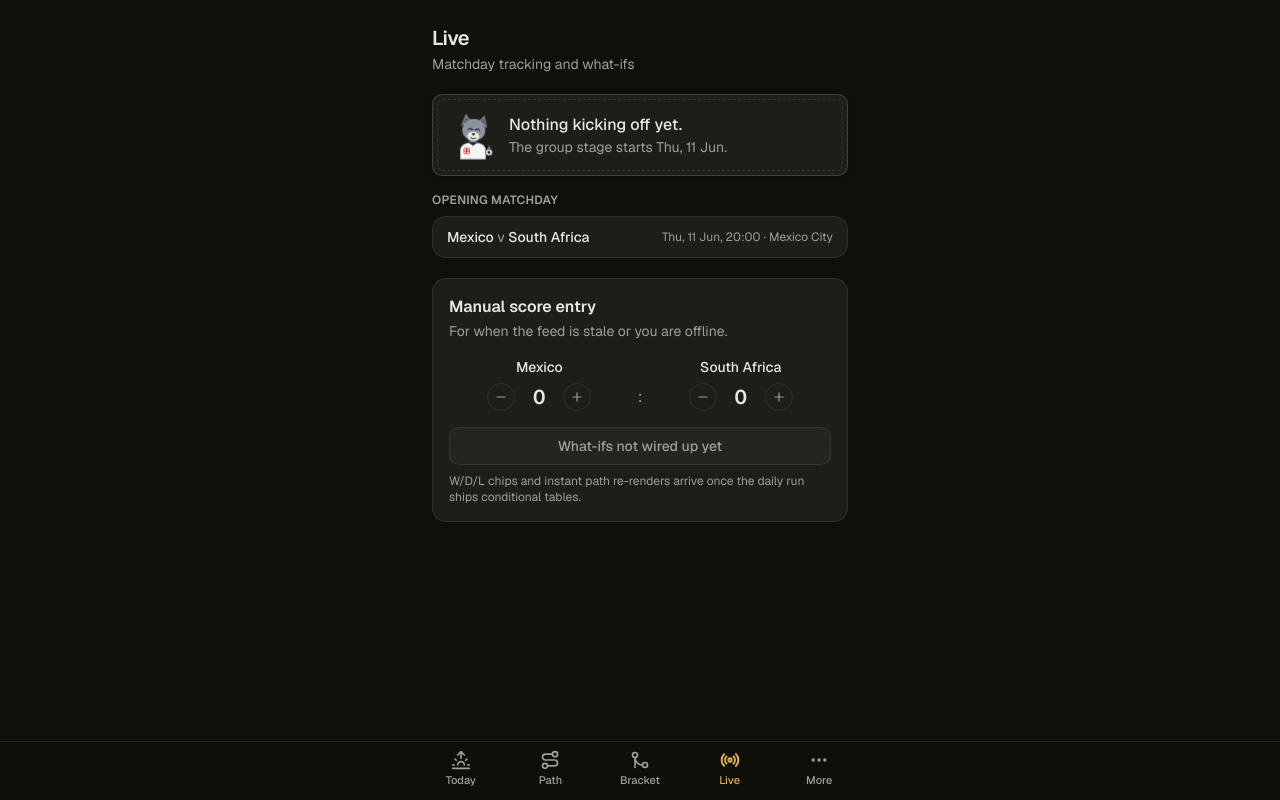
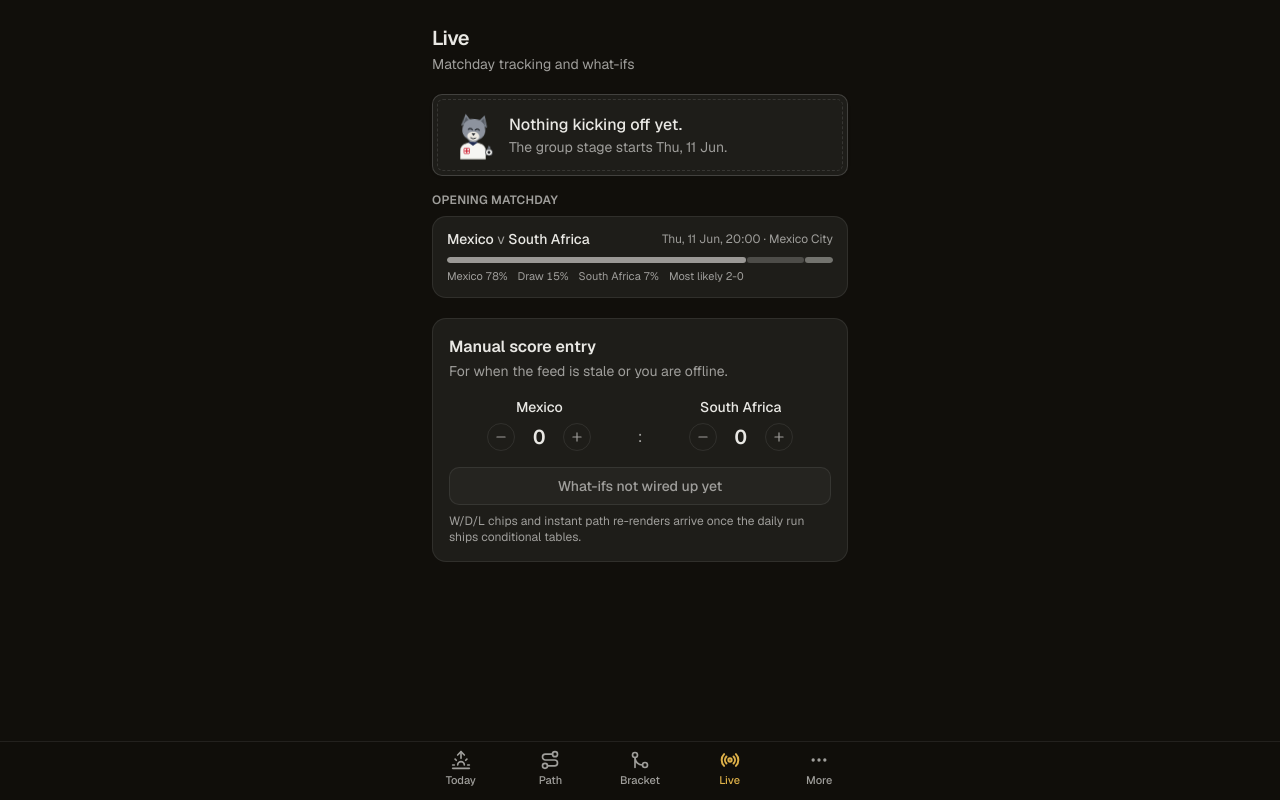
Before and after one commit to jonahanton/wolves-ai, a Next.js app in the folder web/: page /live in a window 1280 px wide. Built offline with nearby package versions, Linux system fonts and the light colour scheme; no server answers.

Commit message:
Show per-match forecast probabilities on the Live tab

```diff
--- a/web/src/app/live/page.tsx
+++ b/web/src/app/live/page.tsx
@@ -1,9 +1,11 @@
-import { MatchList } from "@/components/live/match-list";
+import { LiveBoard } from "@/components/live/live-board";
 import { ScoreEntry } from "@/components/live/score-entry";
 import { PageHeader } from "@/components/shell/page-header";
+import { buildLiveFixtures } from "@/lib/live-view";
 import { loadLatestSnapshot } from "@/lib/load-snapshot";
 import { groupStageStart, nextMatchday } from "@/lib/schedule";
 import { teamNames } from "@/lib/snapshot";
+import { buildTeamSheetViews } from "@/lib/team-sheet-view";
 
 export const dynamic = "force-dynamic";
 
@@ -13,15 +15,19 @@ export default async function LivePage() {
   const now = new Date();
   const preTournament = now < new Date(groupStageStart);
   const matchday = nextMatchday(now);
-  const first = matchday?.matches[0];
+  const fixtures = matchday ? buildLiveFixtures(snapshot, matchday.matches, names) : [];
+  const first = fixtures[0];
 
   return (
     <main className="mx-auto flex w-full max-w-md flex-col gap-5 p-4">
       <PageHeader title="Live" subtitle="Matchday tracking and what-ifs" />
-      <MatchList preTournament={preTournament} matchday={matchday} names={names} />
-      {first && (
-        <ScoreEntry home={names.get(first.home) ?? first.home} away={names.get(first.away) ?? first.away} />
-      )}
+      <LiveBoard
+        preTournament={preTournament}
+        day={matchday?.day ?? null}
+        fixtures={fixtures}
+        teamSheets={buildTeamSheetViews(snapshot, names)}
+      />
+      {first && <ScoreEntry home={first.homeName} away={first.awayName} />}
     </main>
   );
 }
--- /dev/null
+++ b/web/src/components/live/live-board.tsx
@@ -0,0 +1,28 @@
+"use client";
+
+import { useState } from "react";
+import { MatchList } from "@/components/live/match-list";
+import { TeamSheet } from "@/components/team/team-sheet";
+import type { LiveFixtureView } from "@/lib/live-view";
+import type { TeamSheetView } from "@/lib/team-sheet-view";
+
+interface LiveBoardProps {
+  preTournament: boolean;
+  day: string | null;
+  fixtures: LiveFixtureView[];
+  teamSheets: Record<string, TeamSheetView>;
+}
+
+export function LiveBoard({ preTournament, day, fixtures, teamSheets }: LiveBoardProps) {
+  const [selectedTeam, setSelectedTeam] = useState<string | null>(null);
+
+  return (
+    <>
+      <MatchList preTournament={preTournament} day={day} fixtures={fixtures} onSelectTeam={setSelectedTeam} />
+      <TeamSheet
+        view={selectedTeam ? (teamSheets[selectedTeam] ?? null) : null}
+        onClose={() => setSelectedTeam(null)}
+      />
+    </>
+  );
+}
--- /dev/null
+++ b/web/src/components/live/match-forecast.tsx
@@ -0,0 +1,56 @@
+import { formatPct } from "@/lib/format";
+import type { LiveFixtureView } from "@/lib/live-view";
+import { cn } from "@/lib/utils";
+
+interface MatchForecastProps {
+  fixture: LiveFixtureView;
+}
+
+export function MatchForecast({ fixture }: MatchForecastProps) {
+  const forecast = fixture.forecast;
+  if (!forecast) return null;
+
+  const segments = [
+    {
+      key: "home",
+      prob: forecast.pHome,
+      className: fixture.homeId === "england" ? "bg-gold" : "bg-foreground/60",
+    },
+    ...(forecast.pDraw !== null ? [{ key: "draw", prob: forecast.pDraw, className: "bg-foreground/20" }] : []),
+    {
+      key: "away",
+      prob: forecast.pAway,
+      className: fixture.awayId === "england" ? "bg-gold" : "bg-foreground/40",
+    },
+  ];
+
+  return (
+    <div className="mt-2">
+      <div className="flex h-1.5 gap-px overflow-hidden rounded-full bg-secondary">
+        {segments.map((segment) => (
+          <div
+            key={segment.key}
+            className={cn("rounded-full", segment.className)}
+            style={{ width: `${Math.max(segment.prob * 100, 1.5)}%` }}
+          />
+        ))}
+      </div>
+      <p className="mt-1.5 flex flex-wrap gap-x-2.5 gap-y-0.5 text-[11px] tabular-nums text-muted-foreground">
+        <span>
+          {fixture.homeName} {formatPct(forecast.pHome)}
+        </span>
+        {forecast.pDraw !== null && <span>Draw {formatPct(forecast.pDraw)}</span>}
+        <span>
+          {fixture.awayName} {formatPct(forecast.pAway)}
+        </span>
+        {forecast.modalScore && <span>Most likely {forecast.modalScore}</span>}
+        {forecast.pDecided90 !== null && <span>{formatPct(forecast.pDecided90)} settled in 90</span>}
+      </p>
+      {forecast.pPairing !== null && (
+        <p className="mt-0.5 text-[11px] text-muted-foreground">
+          Most likely pairing, seen in {formatPct(forecast.pPairing)} of sims; the chances assume it happens.
+        </p>
+      )}
+    </div>
+  );
+}
--- a/web/src/components/live/match-list.tsx
+++ b/web/src/components/live/match-list.tsx
@@ -1,16 +1,30 @@
+import { MatchForecast } from "@/components/live/match-forecast";
 import { WolfMascot } from "@/components/mascot/wolf-mascot";
 import { formatKickoff, formatMatchDate } from "@/lib/format";
-import type { GroupMatch } from "@/lib/schedule";
+import type { LiveFixtureView } from "@/lib/live-view";
+import { cn } from "@/lib/utils";
+
+function TeamName({ id, name, onSelect }: { id: string | null; name: string; onSelect: (id: string) => void }) {
+  if (!id) return <span className="font-medium">{name}</span>;
+  return (
+    <button
+      type="button"
+      onClick={() => onSelect(id)}
+      className={cn("font-medium underline-offset-2 hover:underline", id === "england" && "text-gold")}
+    >
+      {name}
+    </button>
+  );
+}
 
 interface MatchListProps {
   preTournament: boolean;
-  matchday: { day: string; matches: GroupMatch[] } | null;
-  names: Map<string, string>;
+  day: string | null;
+  fixtures: LiveFixtureView[];
+  onSelectTeam: (teamId: string) => void;
 }
 
-export function MatchList({ preTournament, matchday, names }: MatchListProps) {
-  const name = (id: string) => names.get(id) ?? id;
-
+export function MatchList({ preTournament, day, fixtures, onSelectTeam }: MatchListProps) {
   return (
     <section aria-label="Matches">
       {preTournament && (
@@ -19,26 +33,30 @@ export function MatchList({ preTournament, matchday, names }: MatchListProps) {
           <div>
             <p className="font-medium">Nothing kicking off yet.</p>
             <p className="text-sm text-muted-foreground">
-              The group stage starts {matchday ? formatMatchDate(`${matchday.day}T12:00:00Z`) : "on 11 Jun"}.
+              The group stage starts {day ? formatMatchDate(`${day}T12:00:00Z`) : "on 11 Jun"}.
             </p>
           </div>
         </div>
       )}
-      {matchday && (
+      {fixtures.length > 0 && (
         <div className="mt-4">
           <h2 className="mb-2 text-xs font-semibold tracking-wide text-muted-foreground uppercase">
             {preTournament ? "Opening matchday" : "Today's matches"}
           </h2>
           <div className="divide-y rounded-xl border bg-card">
-            {matchday.matches.map((match) => (
-              <div key={match.match} className="flex items-center justify-between gap-3 px-3.5 py-2.5 text-sm">
-                <span className="truncate font-medium">
-                  {name(match.home)} <span className="font-normal text-muted-foreground">v</span>{" "}
-                  {name(match.away)}
-                </span>
-                <span className="shrink-0 text-xs text-muted-foreground">
-                  {formatKickoff(match.date)} &middot; {match.city}
-                </span>
+            {fixtures.map((fixture) => (
+              <div key={fixture.match} className="px-3.5 py-3 text-sm">
+                <div className="flex items-center justify-between gap-3">
+                  <span className="min-w-0 truncate">
+                    <TeamName id={fixture.homeId} name={fixture.homeName} onSelect={onSelectTeam} />{" "}
+                    <span className="text-muted-foreground">v</span>{" "}
+                    <TeamName id={fixture.awayId} name={fixture.awayName} onSelect={onSelectTeam} />
+                  </span>
+                  <span className="shrink-0 text-xs text-muted-foreground">
+                    {formatKickoff(fixture.date)} &middot; {fixture.city}
+                  </span>
+                </div>
+                <MatchForecast fixture={fixture} />
               </div>
             ))}
           </div>
--- /dev/null
+++ b/web/src/lib/live-view.ts
@@ -0,0 +1,58 @@
+import { describeSlotLabel } from "@/lib/bracket-view";
+import type { Fixture } from "@/lib/schedule";
+import type { Snapshot } from "@/lib/snapshot";
+
+export interface MatchForecastView {
+  pHome: number;
+  pDraw: number | null;
+  pAway: number;
+  pDecided90: number | null;
+  pPairing: number | null;
+  modalScore: string | null;
+}
+
+export interface LiveFixtureView {
+  match: number;
+  date: string;
+  city: string;
+  isGroup: boolean;
+  homeId: string | null;
+  awayId: string | null;
+  homeName: string;
+  awayName: string;
+  forecast: MatchForecastView | null;
+}
+
+export function buildLiveFixtures(
+  snapshot: Snapshot,
+  fixtures: Fixture[],
+  names: Map<string, string>,
+): LiveFixtureView[] {
+  const byMatch = new Map((snapshot.matches ?? []).map((m) => [m.match, m]));
+  return fixtures.map((fixture) => {
+    const probs = byMatch.get(fixture.match) ?? null;
+    const isGroup = fixture.stage === "group";
+    const homeId = isGroup ? fixture.home : (probs?.home_id ?? null);
+    const awayId = isGroup ? fixture.away : (probs?.away_id ?? null);
+    return {
+      match: fixture.match,
+      date: fixture.date,
+      city: fixture.city,
+      isGroup,
+      homeId,
+      awayId,
+      homeName: homeId ? (names.get(homeId) ?? homeId) : describeSlotLabel(fixture.home),
+      awayName: awayId ? (names.get(awayId) ?? awayId) : describeSlotLabel(fixture.away),
+      forecast: probs
+        ? {
+            pHome: probs.p_home,
+            pDraw: probs.p_draw ?? null,
+            pAway: probs.p_away,
+            pDecided90: probs.p_decided_90 ?? null,
+            pPairing: probs.p_pairing ?? null,
+            modalScore: probs.modal_score ?? null,
+          }
+        : null,
+    };
+  });
+}
--- a/web/src/lib/schedule.ts
+++ b/web/src/lib/schedule.ts
@@ -39,8 +39,22 @@ export function nextEnglandFixture(now: Date): GroupMatch | null {
   return englandGroupFixtures().find((m) => new Date(m.date) >= now) ?? null;
 }
 
-export function nextMatchday(now: Date): { day: string; matches: GroupMatch[] } | null {
-  const upcoming = groupMatches
+export interface Fixture {
+  match: number;
+  stage: string;
+  date: string;
+  city: string;
+  home: string;
+  away: string;
+}
+
+const allFixtures: Fixture[] = [
+  ...groupMatches.map(({ match, date, city, home, away }) => ({ match, stage: "group", date, city, home, away })),
+  ...knockoutMatches,
+];
+
+export function nextMatchday(now: Date): { day: string; matches: Fixture[] } | null {
+  const upcoming = allFixtures
     .filter((m) => new Date(m.date) >= now)
     .sort((a, b) => a.date.localeCompare(b.date));
   if (upcoming.length === 0) return null;
```
